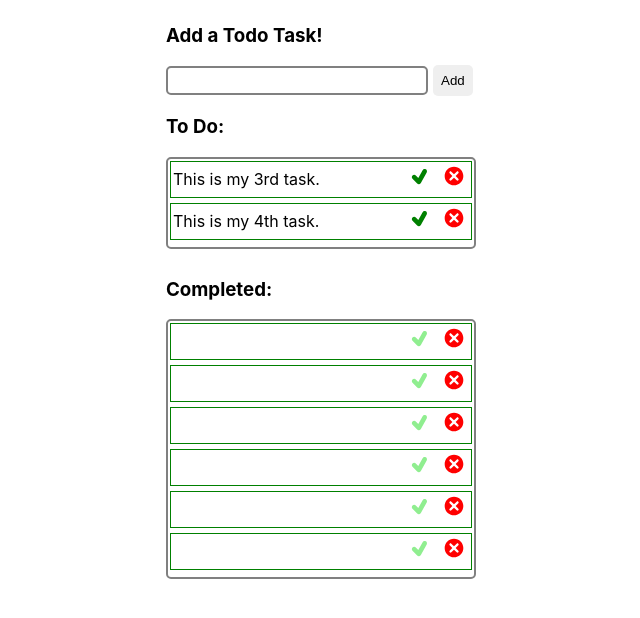
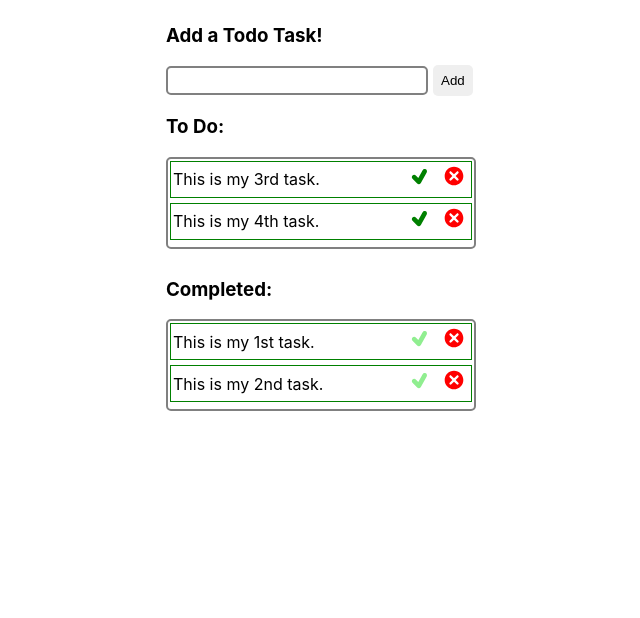
Before and after one commit to dipeshshresthaofficial/lucid-todo-list, a React (Create React App) app: page / in a window 1280 px wide. Shown: the top 618 px of the page, without its empty margins (319-959 px from the left). Built offline with nearby package versions, Linux system fonts and the light colour scheme.

Commit message:
added completedTodo state

```diff
--- a/src/App.js
+++ b/src/App.js
@@ -5,6 +5,7 @@ import TodoDashboard from './components/TodoDashboard.js';
 
 function App() {
   const [todo, setTodo] = useState(['This is my 3rd task.','This is my 4th task.']);
+  const [completedTodo, setCompletedTodo] = useState(['This is my 1st task.','This is my 2nd task.']);
   return (
     <div style={{
         width: '100%',
@@ -12,7 +13,7 @@ function App() {
         justifyContent: 'center'
       }}
     >
-      <TodoDashboard todos = {todo}/>
+      <TodoDashboard todos = {todo} completedTodos = {completedTodo}/>
     </div>
   );
 }
--- a/src/components/Todo.js
+++ b/src/components/Todo.js
@@ -14,7 +14,7 @@ export default function Todo(props) {
                 maxHeight: '35px'
             }}
         >
-            <p style={{ padding: "2px" }}>{props.todo}</p>
+            <p style={{ padding: "2px" }}>{props.description}</p>
             <div style={{ fontSize: '28px' }}>
                 {
                     props.status != 'completed'?
--- a/src/components/TodoDashboard.js
+++ b/src/components/TodoDashboard.js
@@ -39,7 +39,7 @@ export default function TodoDashboard(props) {
                 >
                 {
                     props.todos.map(todo => (
-                        <Todo todo = {todo} />
+                        <Todo description = {todo} />
                     ))
                 }
                 </div>
@@ -57,12 +57,11 @@ export default function TodoDashboard(props) {
                     borderRadius: '5px'
                 }}
             >
-                <Todo status='completed'/>
-                <Todo status='completed'/>
-                <Todo status='completed'/>
-                <Todo status='completed'/>
-                <Todo status='completed'/>
-                <Todo status='completed'/>
+                {
+                    props.completedTodos.map((completedTodo,key) => (
+                        <Todo status='completed' description={completedTodo} key={key}/>
+                    ))
+                }
                 </div>
             </div>
 
```
